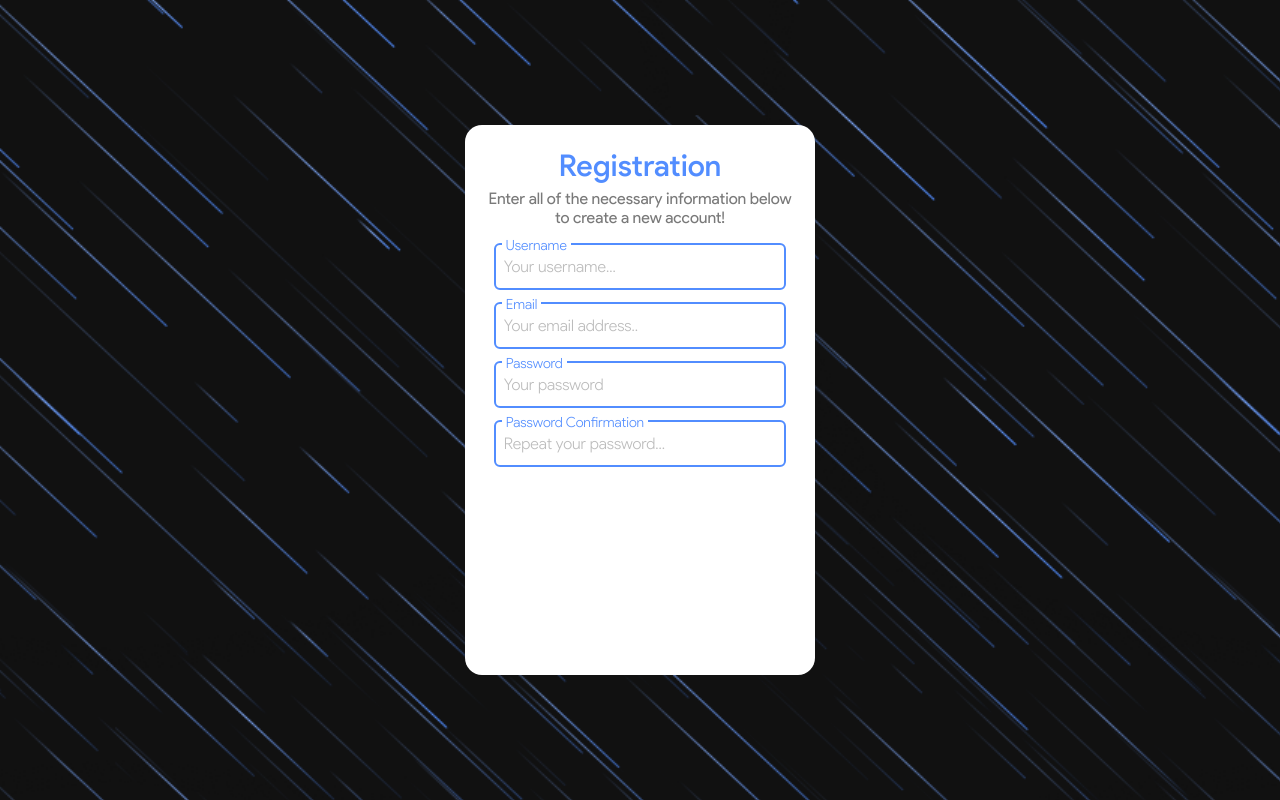
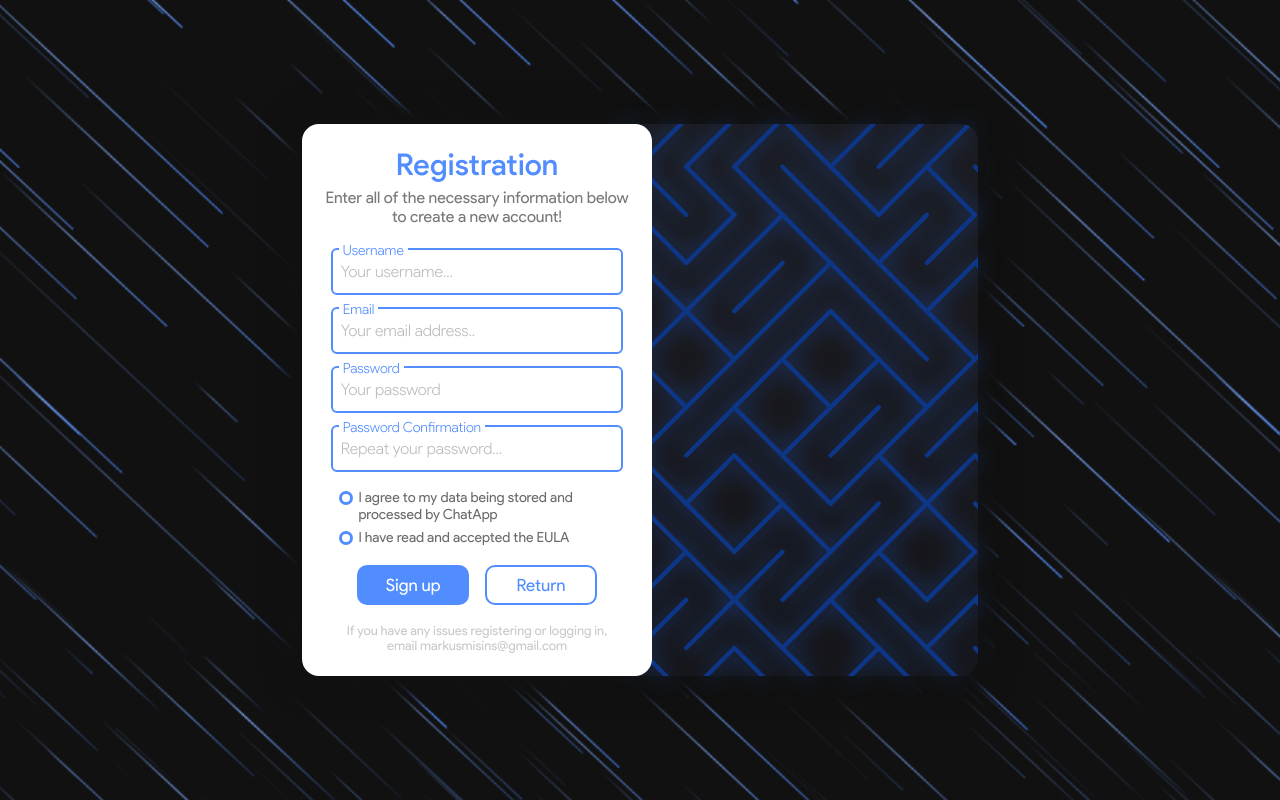
Before and after one commit to Mechanical-Core/chat-app-UI, a React (Vite) app: page / in a window 1280 px wide. Built offline with nearby package versions, Linux system fonts and the light colour scheme.

Commit message:
Register page maze SVG added

```diff
--- a/src/sass/base/_default.scss
+++ b/src/sass/base/_default.scss
@@ -2,6 +2,7 @@
 *::before,
 *::after {
   box-sizing: border-box;
+  user-select: none;
 }
 
 body,
--- a/src/sass/components/general/_GeneralComponents.scss
+++ b/src/sass/components/general/_GeneralComponents.scss
@@ -5,6 +5,15 @@
   background-size: 1200px;
   image-rendering: crisp-edges;
   animation: BackgroundRainAnim 5s infinite linear;
+}
+
+.BackgroundMaze{
+  width: inherit;
+  background: url('../static/graphics/svg/maze.svg') center center repeat;
+  background-size: 875px;
+  background-position: 847px 629px;
+  border-radius: inherit;
+  animation: dropShadowAnim 1s alternate infinite ease;
 }
 
 .inputBoxFrame {
@@ -54,6 +63,7 @@
     font-family: "Product Light Regular";
     display: flex;
     transition: 0.5s;
+    pointer-events: none;
 
     #decal {
       height: 14px;
@@ -89,6 +99,84 @@
   margin-bottom: 27px;
 }
 
+.btn {
+  border: none;
+  border-radius: 10px;
+  background: $color-accent;
+
+  font-family: "Product Regular";
+  color: white;
+  font-size: 17px;
+
+  width: 112px;
+  height: 40px;
+
+  margin: 8px;
+  transition: 0.05s;
+  cursor: pointer;
+}
+
+.btn:hover{
+  box-shadow: 0px 0px 6px 0px $color-accent;
+  transition: 0.05s;
+  font-size: 18px;
+}
+
+.btn-invert{
+  background: inherit;
+  color: $color-accent;
+  font-family: "Product Regular";
+  border: 2px solid $color-accent;
+}
+
+.btn-invert:hover{
+  box-shadow: 0px 0px 6px 0px $color-accent;
+  transition: 0.05s;
+}
+
+.btn-danger{
+  background: $color-red;
+  font-family: "Product Medium";
+}
+
+.btn-danger-invert{
+  background: inherit;
+  color: $color-red;
+  font-family: "Product Medium";
+  border: 2px solid $color-red;
+}
+
+.checkBoxFrame{
+  width: 80%;
+  margin-inline: auto;
+  margin-bottom: 6px;
+  margin-top: 2px;
+  display: flex;
+  cursor: pointer;
+
+  .circle{
+    background: inherit;
+    width: 14px;
+    height: 14px;
+    aspect-ratio: 1;
+    border-radius: 100vh;
+    margin-right: 5px;
+    margin-top: 2px;
+
+    border: 3px solid $color-accent;
+  }
+
+  .enabled{
+    background: #2761d6;
+  }
+
+  .text{
+    font-family: "Product Regular";
+    font-size: 14px;
+    color: $color-gray550;
+  }
+}
+
 @keyframes BackgroundRainAnim {
   from {
     background-position-x: 0px;
@@ -99,3 +187,12 @@
     background-position-y: 1200px;
   }
 }
+
+@keyframes dropShadowAnim {
+  from {
+    filter: drop-shadow(0px 0px 6px #2761d6);
+  }
+  to {
+    filter: drop-shadow(0px 0px 12px #2761d6);
+  }
+}
--- a/src/sass/components/pages/_Register.scss
+++ b/src/sass/components/pages/_Register.scss
@@ -1,22 +1,34 @@
 @use "../../abstract/colors" as *;
 
-.registerTitleFrame{
-
+.RegisterFrame{
+  display: flex;
+  position: absolute;
+  top: 50%;
+  left: 50%;
+  width: fit-content;
+  -ms-transform: translate(-50%, -50%);
+  transform: translate(-50%, -50%);
+  flex-direction: row;
+  border-radius: 17px;
+  box-shadow: 0px 0px 20px 22px #111111;
 }
 
 .registerField{
   background-color: white;
   width: 350px;
-  height: 550px;
+  height: fit-content;
   border-radius: 17px;
   padding: 3px;
   display: flex;
   flex-direction: column;
-  position: absolute;
-  top: 50%;
-  left: 50%;
-  -ms-transform: translate(-50%, -50%);
-  transform: translate(-50%, -50%);
+  z-index: 1;
+
+  .actionButtons{
+    display: flex;
+    justify-content: center;
+
+    margin-top: 5px;
+  }
 }
 
 .inputFields{
@@ -27,11 +39,12 @@
   height: fit-content;
   width: 85%;
   margin-inline: auto;
+  margin-bottom: 3px;
 }
 
 .registerTitleFrame{
   margin-top: 19px;
-  margin-bottom: 16px;
+  margin-bottom: 22px;
   padding-inline:20px;
 
   .title{
@@ -49,3 +62,36 @@
     text-align: center;
   }
 }
+
+.helpMessage{
+  width: 85%;
+  margin-inline: auto;
+  margin-top: 10px;
+  margin-bottom: 20px;
+  text-align: center;
+  font-family: "Product Regular";
+  font-size: 13px;
+  color: $color-gray200;
+}
+
+.MazeBackgroundField {
+  display: flex;
+  margin-right: -34px;
+  background: linear-gradient(to bottom,#222227 0%, #1b1b1f 100%);
+  position: relative;
+  width: 360px;
+  left: -34px;
+  border-radius: 17px;
+  stroke:#ff8800;
+  filter: brightness(0.8);
+  transition: .5s;
+}
+
+@media (max-aspect-ratio: 1/1) {
+  .MazeBackgroundField {
+    margin-right: -350px;
+    left: -350px;
+    width: 300px;
+    transition: .5s;
+  }
+}
--- a/src/sass/style.css
+++ b/src/sass/style.css
@@ -50,6 +50,10 @@
 *::before,
 *::after {
   box-sizing: border-box;
+  -webkit-user-select: none;
+     -moz-user-select: none;
+      -ms-user-select: none;
+          user-select: none;
 }
 
 body,
@@ -188,6 +192,16 @@ select {
           animation: BackgroundRainAnim 5s infinite linear;
 }
 
+.BackgroundMaze {
+  width: inherit;
+  background: url("../static/graphics/svg/maze.svg") center center repeat;
+  background-size: 875px;
+  background-position: 847px 629px;
+  border-radius: inherit;
+  -webkit-animation: dropShadowAnim 1s alternate infinite ease;
+          animation: dropShadowAnim 1s alternate infinite ease;
+}
+
 .inputBoxFrame {
   background-color: inherit;
   border: 2px solid #528DFF;
@@ -246,6 +260,7 @@ select {
   font-family: "Product Light Regular";
   display: flex;
   transition: 0.5s;
+  pointer-events: none;
 }
 .inputBoxFrame .infoMessage #decal {
   height: 14px;
@@ -275,6 +290,77 @@ select {
   margin-bottom: 27px;
 }
 
+.btn {
+  border: none;
+  border-radius: 10px;
+  background: #528DFF;
+  font-family: "Product Regular";
+  color: white;
+  font-size: 17px;
+  width: 112px;
+  height: 40px;
+  margin: 8px;
+  transition: 0.05s;
+  cursor: pointer;
+}
+
+.btn:hover {
+  box-shadow: 0px 0px 6px 0px #528DFF;
+  transition: 0.05s;
+  font-size: 18px;
+}
+
+.btn-invert {
+  background: inherit;
+  color: #528DFF;
+  font-family: "Product Regular";
+  border: 2px solid #528DFF;
+}
+
+.btn-invert:hover {
+  box-shadow: 0px 0px 6px 0px #528DFF;
+  transition: 0.05s;
+}
+
+.btn-danger {
+  background: #da0707;
+  font-family: "Product Medium";
+}
+
+.btn-danger-invert {
+  background: inherit;
+  color: #da0707;
+  font-family: "Product Medium";
+  border: 2px solid #da0707;
+}
+
+.checkBoxFrame {
+  width: 80%;
+  margin-inline: auto;
+  margin-bottom: 6px;
+  margin-top: 2px;
+  display: flex;
+  cursor: pointer;
+}
+.checkBoxFrame .circle {
+  background: inherit;
+  width: 14px;
+  height: 14px;
+  aspect-ratio: 1;
+  border-radius: 100vh;
+  margin-right: 5px;
+  margin-top: 2px;
+  border: 3px solid #528DFF;
+}
+.checkBoxFrame .enabled {
+  background: #2761d6;
+}
+.checkBoxFrame .text {
+  font-family: "Product Regular";
+  font-size: 14px;
+  color: #6b6b6b;
+}
+
 @-webkit-keyframes BackgroundRainAnim {
   from {
     background-position-x: 0px;
@@ -296,18 +382,52 @@ select {
     background-position-y: 1200px;
   }
 }
+@-webkit-keyframes dropShadowAnim {
+  from {
+    filter: drop-shadow(0px 0px 6px #2761d6);
+  }
+  to {
+    filter: drop-shadow(0px 0px 12px #2761d6);
+  }
+}
+@keyframes dropShadowAnim {
+  from {
+    filter: drop-shadow(0px 0px 6px #2761d6);
+  }
+  to {
+    filter: drop-shadow(0px 0px 12px #2761d6);
+  }
+}
+.RegisterFrame {
+  display: flex;
+  position: absolute;
+  top: 50%;
+  left: 50%;
+  width: -webkit-fit-content;
+  width: -moz-fit-content;
+  width: fit-content;
+  transform: translate(-50%, -50%);
+  flex-direction: row;
+  border-radius: 17px;
+  box-shadow: 0px 0px 20px 22px #111111;
+}
+
 .registerField {
   background-color: white;
   width: 350px;
-  height: 550px;
+  height: -webkit-fit-content;
+  height: -moz-fit-content;
+  height: fit-content;
   border-radius: 17px;
   padding: 3px;
   display: flex;
   flex-direction: column;
-  position: absolute;
-  top: 50%;
-  left: 50%;
-  transform: translate(-50%, -50%);
+  z-index: 1;
+}
+.registerField .actionButtons {
+  display: flex;
+  justify-content: center;
+  margin-top: 5px;
 }
 
 .inputFields {
@@ -320,11 +440,12 @@ select {
   height: fit-content;
   width: 85%;
   margin-inline: auto;
+  margin-bottom: 3px;
 }
 
 .registerTitleFrame {
   margin-top: 19px;
-  margin-bottom: 16px;
+  margin-bottom: 22px;
   padding-inline: 20px;
 }
 .registerTitleFrame .title {
@@ -339,4 +460,37 @@ select {
   font-size: 16px;
   color: #797979;
   text-align: center;
+}
+
+.helpMessage {
+  width: 85%;
+  margin-inline: auto;
+  margin-top: 10px;
+  margin-bottom: 20px;
+  text-align: center;
+  font-family: "Product Regular";
+  font-size: 13px;
+  color: #c9c9c9;
+}
+
+.MazeBackgroundField {
+  display: flex;
+  margin-right: -34px;
+  background: linear-gradient(to bottom, #222227 0%, #1b1b1f 100%);
+  position: relative;
+  width: 360px;
+  left: -34px;
+  border-radius: 17px;
+  stroke: #ff8800;
+  filter: brightness(0.8);
+  transition: 0.5s;
+}
+
+@media (max-aspect-ratio: 1/1) {
+  .MazeBackgroundField {
+    margin-right: -350px;
+    left: -350px;
+    width: 300px;
+    transition: 0.5s;
+  }
 }/*# sourceMappingURL=style.css.map */
--- a/src/static/React/Pages/Register.jsx
+++ b/src/static/React/Pages/Register.jsx
@@ -1,5 +1,7 @@
 import React, { useRef } from 'react';
 import InputBox from '@React/reactComponents/InputBox';
+import Button from '@React/reactComponents/Button';
+import CheckBox from '@React/reactComponents/CheckBox';
 
 class Register extends React.Component{
   constructor(props){
@@ -76,6 +78,7 @@ class Register extends React.Component{
 
   render() {
     return (
+      <div className="RegisterFrame">
         <div className="registerField">
           <div className="registerTitleFrame">
             <div className="title">Registration</div>
@@ -87,6 +90,21 @@ class Register extends React.Component{
             <InputBox title="Password" defaultText="Your password"  maxLength="21" validate="password" sendPass={this.getPass} sendState={this.getState} sendData={this.getData}/>
             <InputBox idName="passwordConfirm" title="Password Confirmation" defaultText="Repeat your password..." maxLength="21" validate="passwordRepeat" currentPass={this.state.currentPass} sendState={this.getState} sendData={this.getData}/>
           </div>
+          <div className="registerChecks">
+            <CheckBox text='I agree to my data being stored and processed by ChatApp'/>
+            <CheckBox text="I have read and accepted the EULA"/>
+          </div>
+          <div className="actionButtons">
+            <Button value="Sign up"/>
+            <Button value="Return" tag="invert"/>
+          </div>
+          <div className="helpMessage">If you have any issues registering or logging in, email markusmisins@gmail.com</div>
+        </div>
+        <div className="MazeBackgroundField">
+          <div className="BackgroundMaze">
+
+          </div>
+        </div>
       </div>
     )
   }
--- /dev/null
+++ b/src/static/React/ReactComponents/Button.jsx
@@ -0,0 +1,24 @@
+import React from 'react';
+
+class Button extends React.Component{
+  constructor(props){
+    super(props)
+
+    this.handleClick = this.handleClick.bind(this)
+    this.btnRef = React.createRef();
+  }
+
+  handleClick(event){
+    console.log(event)
+  }
+
+  render() {
+    return (
+      <button type="button" className={"btn btn-"+this.props.tag} onClick={this.handleClick} ref={this.btnRef}>
+        {this.props.value}
+      </button>
+    )
+  }
+}
+
+export default Button;
--- /dev/null
+++ b/src/static/React/ReactComponents/CheckBox.jsx
@@ -0,0 +1,45 @@
+import React from 'react';
+
+class CheckBox extends React.Component{
+  constructor(props){
+    super(props)
+
+    this.state = {
+      confirmed: false,
+    }
+
+    this.checkBoxRef = React.createRef();
+    this.handleClick = this.handleClick.bind(this)
+  }
+
+  handleClick(event){
+    console.log(this.state.confirmed == true)
+
+    if(!this.state.confirmed){
+      this.setState({
+        confirmed: true
+      }, ()=>{
+        this.checkBoxRef.current.classList.add("enabled")
+      })
+    } else {
+      this.setState({
+        confirmed: false
+      }, ()=>{
+        this.checkBoxRef.current.classList.remove("enabled")
+      })
+    }
+  }
+
+  render() {
+    return (
+      <div className='checkBoxFrame' onClick={this.handleClick}>
+        <div className='circle' ref={this.checkBoxRef}></div>
+        <div className='text'>
+          {this.props.text}
+        </div>
+      </div>
+    )
+  }
+}
+
+export default CheckBox;
```
Also changed, not shown: src/sass/abstract/_colors.scss (+5 -5 lines), src/static/graphics/SVG/Maze.svg, 1 other file (tests, documents, lock files or other folders). Lines whose indentation alone changed are shown as unchanged.
